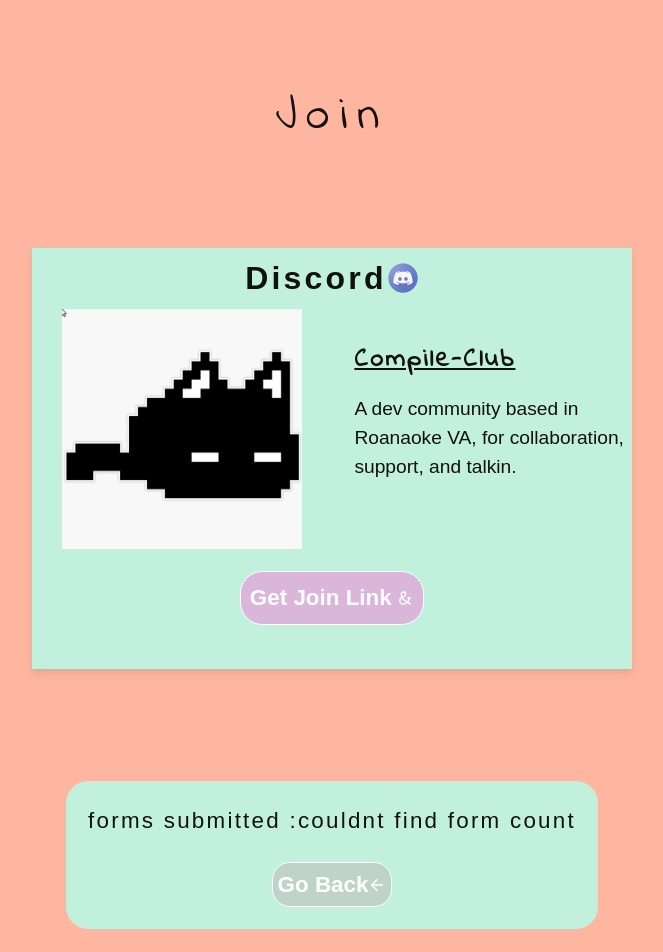
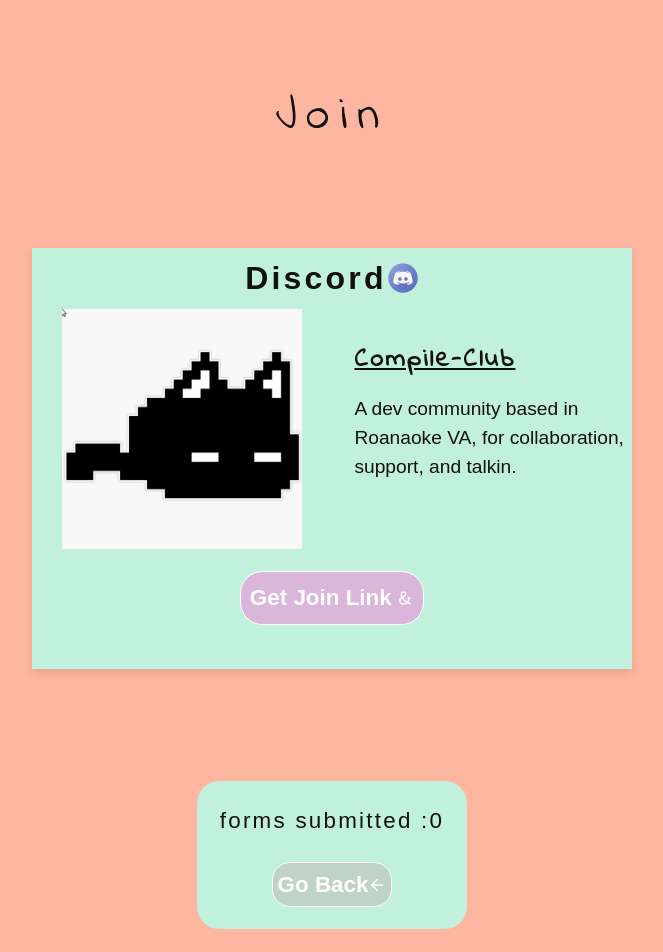
Before and after one commit to Jabrews/Compile-Club-Website, a React (Vite) app in the folder Frontend_Compile_Club/: page /server in a window 1280 px wide. Shown: the top 952 px of the page, without its empty margins (308-971 px from the left). Built offline with nearby package versions, Linux system fonts and the light colour scheme; no server answers.

Commit message:
fixed form

```diff
--- a/Frontend_Compile_Club/src/components/ServerPage/ServerPage.tsx
+++ b/Frontend_Compile_Club/src/components/ServerPage/ServerPage.tsx
@@ -64,7 +64,7 @@
                 <div className='form-stat-container'>
                     <div className='stat-text'>
                         <p> forms submitted : </p>
-                        <p> {data?.count ? data.count : 'couldnt find form count'} </p>
+                        <p> {data?.count ? data.count : '0'} </p>
                     </div>
                     <motion.button
                     className='back-btn'
```
